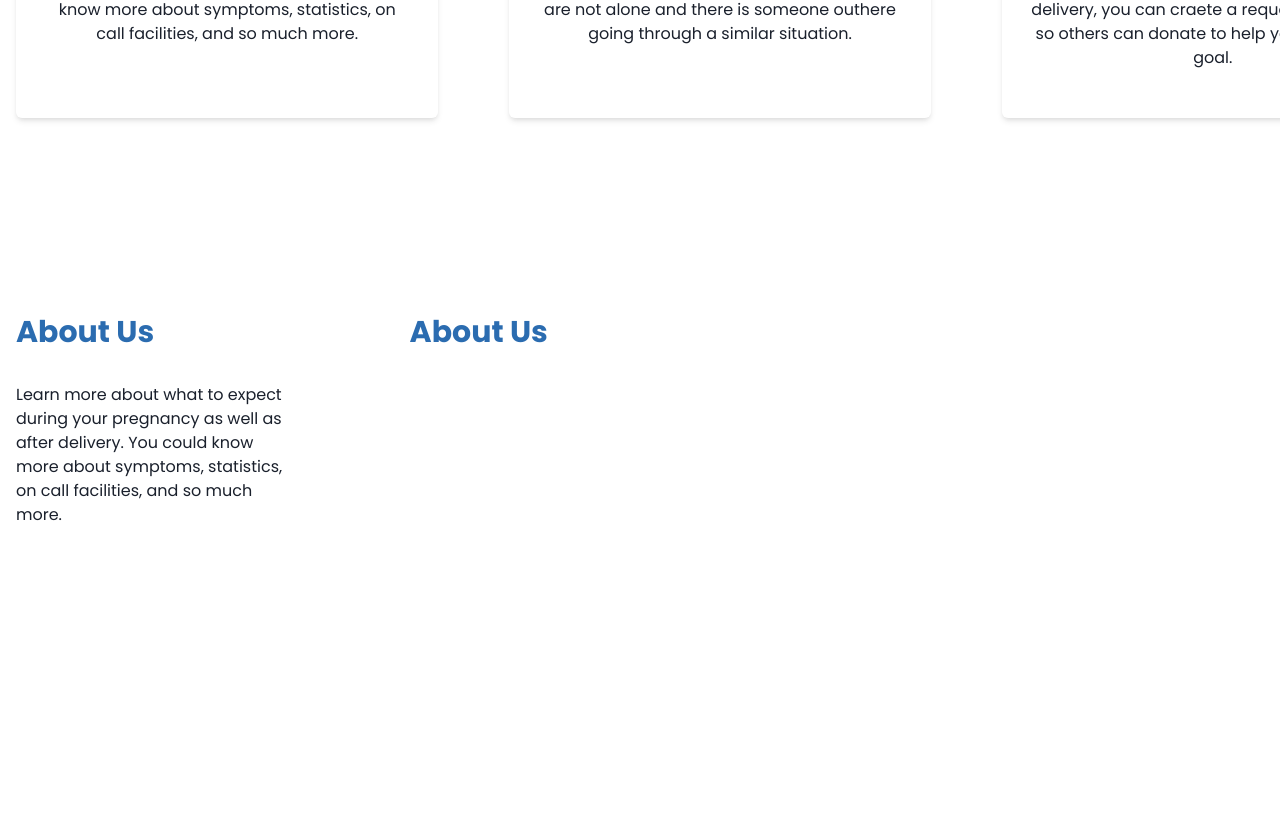
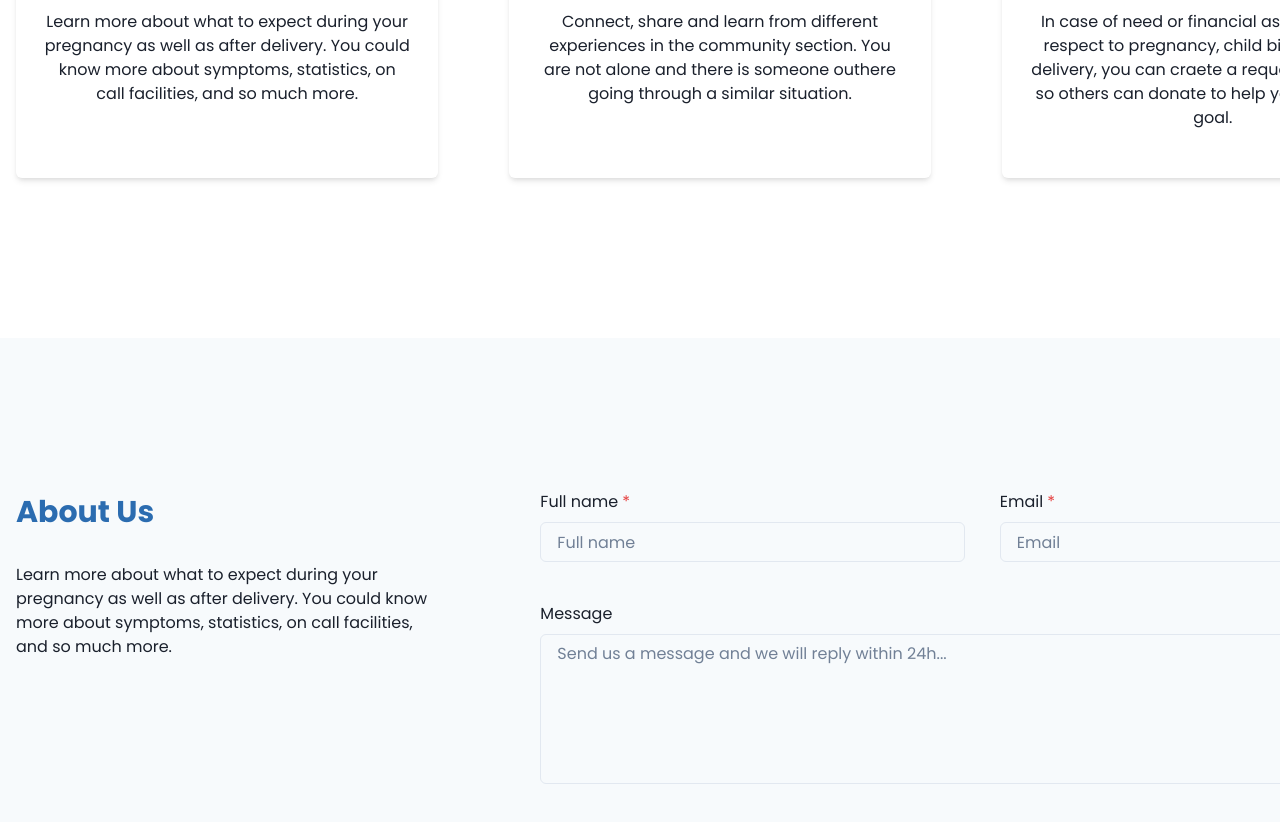
Before and after one commit to NZUI/expectin, a React (Create React App) app: page / in a window 1280 px wide. Shown: the part 1714-2536 px from the top of the page. Before the commit the page ends 2353 px from the top, so only its background shows below. Built offline with nearby package versions, Linux system fonts and the light colour scheme.

Commit message:
complete about us section

```diff
--- a/src/pages/home.tsx
+++ b/src/pages/home.tsx
@@ -3,6 +3,7 @@ import 'react-responsive-carousel/lib/styles/carousel.min.css';
 import { Carousel } from 'react-responsive-carousel';
 import {
 	Box, Text, Button, Container, Divider, Flex, Image, Stack,
+	FormControl, FormLabel, Input, Textarea,
 } from '@chakra-ui/react';
 import { BsArrowRight, BsArrowLeft } from 'react-icons/bs';
 
@@ -145,7 +146,7 @@ const Home = () => {
 					</Box>
 				</Carousel>
 			</Box>
-			<Box py={'20'} textAlign={'center'}>
+			<Box py={'20'} textAlign={'center'} my={20}>
 				<Container minW={['full', 'full', 'full', 'full', '8xl']}>
 					<Text
 						as={'h1'}
@@ -257,9 +258,10 @@ const Home = () => {
 					</Flex>
 				</Container>
 			</Box>
+			<Box py={'10'} bg={'gray.50'} mb={10} px={['0', '0', '10%', '0']}>
 				<Container py={'28'} minW={['full', 'full', 'full', 'full', '8xl']}>
-				<Stack spacing={'28'} direction='row'>
-					<Box w={'20%'}>
+					<Stack spacing={'28'} direction={['column', 'column', 'column', 'row']}>
+						<Box w={['100%', '100%', '100%', '35%']}>
 							<Text
 								as={'h1'}
 								fontSize={['xl', 'xl', '2xl', '3xl']}
@@ -273,19 +275,30 @@ const Home = () => {
 								Learn more about what to expect during your pregnancy as well as after delivery. You could know more about symptoms, statistics, on call facilities, and so much more.
 							</Text>
 						</Box>
-					<Box>
-						<Text
-							as={'h1'}
-							fontSize={['xl', 'xl', '2xl', '3xl']}
-							fontWeight={'bold'}
-							color={'blue.600'}
-							textAlign={'center'}
-						>
-							About Us
-						</Text>
+						<Box w={['100%', '100%', '100%', '75%']}>
+							<Flex flexDirection={['column', 'column', 'column', 'row']} justifyContent={'space-between'} mb={10}>
+								<FormControl isRequired w={['100%', '100%', '100%', '48%']}>
+									<FormLabel htmlFor='full-name' mb={2}>Full name</FormLabel>
+									<Input id='full-name' placeholder='Full name' />
+								</FormControl>
+								<FormControl isRequired w={['100%', '100%', '100%', '48%']} mt={['6', '6', '6', '0']}>
+									<FormLabel htmlFor='email' mb={2}>Email</FormLabel>
+									<Input id='email' placeholder='Email' type='email' />
+								</FormControl>
+							</Flex>
+							<FormControl>
+								<FormLabel htmlFor='email' mb={2}>Message</FormLabel>
+								<Textarea
+									placeholder='Send us a message and we will reply within 24h...'
+									size='md'
+									h={150}
+								/>
+							</FormControl>
 						</Box>
 					</Stack>
 				</Container>
+			</Box>
+
 		</Box>
 	)
 }
```
Lines whose indentation alone changed are shown as unchanged.
